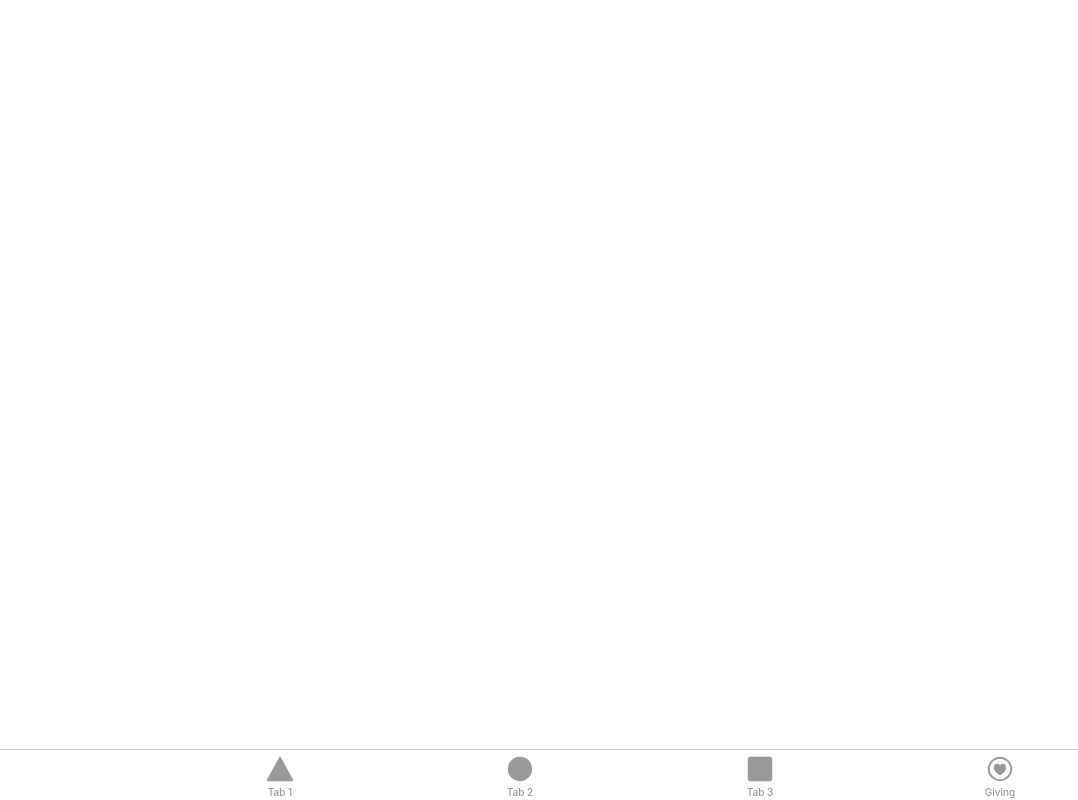
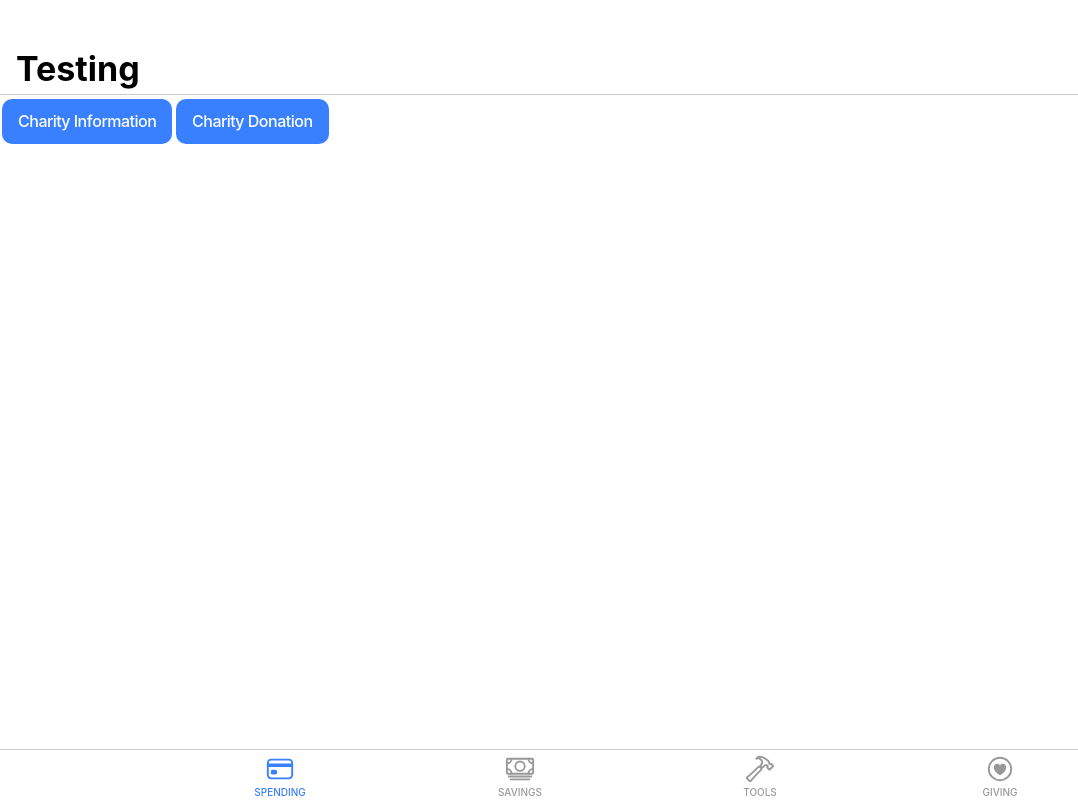
Before and after one commit to kohofinancial/decode-2021-fe, a React (Create React App) app in the folder frontend/: page /tabs/spending in a window 1280 px wide. Shown: the whole page, without its empty margins (0-1078 px from the left). Built offline with nearby package versions, Linux system fonts and the light colour scheme.

Commit message:
Look a like KOHO tabs

```diff
--- a/frontend/src/App.tsx
+++ b/frontend/src/App.tsx
@@ -10,7 +10,12 @@ import {
   setupConfig,
 } from '@ionic/react';
 import { IonReactRouter } from '@ionic/react-router';
-import { ellipse, square, triangle, heartCircleOutline } from 'ionicons/icons';
+import {
+  heartCircleOutline,
+  cardOutline,
+  cashOutline,
+  hammerOutline,
+} from 'ionicons/icons';
 import Tab1 from './pages/Tab1';
 import Tab2 from './pages/Tab2';
 import Tab3 from './pages/Tab3';
@@ -40,8 +45,8 @@ import CharityInformation from './pages/CharityInformation';
 import CharityDonation from './pages/CharityDonation';
 
 setupConfig({
-  mode: 'ios'
-})
+  mode: 'ios',
+});
 
 const App: React.FC = () => (
   <IonApp>
@@ -57,38 +62,38 @@ const App: React.FC = () => (
         <Route path="/tabs">
           <IonTabs>
             <IonRouterOutlet>
-              <Route exact path="/tabs/tab1">
+              <Route exact path="/tabs/spending">
                 <Tab1 />
               </Route>
-              <Route exact path="/tabs/tab2">
+              <Route exact path="/tabs/savings">
                 <Tab2 />
               </Route>
-              <Route path="/tabs/tab3">
+              <Route path="/tabs/tools">
                 <Tab3 />
               </Route>
               <Route path="/tabs/giving/landing">
                 <GivingLanding />
               </Route>
               <Route exact path="/tabs/">
-                <Redirect to="/tabs/tab1" />
+                <Redirect to="/tabs/spending" />
               </Route>
             </IonRouterOutlet>
             <IonTabBar slot="bottom">
-              <IonTabButton tab="tab1" href="/tabs/tab1">
-                <IonIcon icon={triangle} />
-                <IonLabel>Tab 1</IonLabel>
+              <IonTabButton tab="spending" href="/tabs/spending">
+                <IonIcon icon={cardOutline} />
+                <IonLabel>SPENDING</IonLabel>
               </IonTabButton>
-              <IonTabButton tab="tab2" href="/tabs/tab2">
-                <IonIcon icon={ellipse} />
-                <IonLabel>Tab 2</IonLabel>
+              <IonTabButton tab="savings" href="/tabs/savings">
+                <IonIcon icon={cashOutline} />
+                <IonLabel>SAVINGS</IonLabel>
               </IonTabButton>
-              <IonTabButton tab="tab3" href="/tabs/tab3">
-                <IonIcon icon={square} />
-                <IonLabel>Tab 3</IonLabel>
+              <IonTabButton tab="tools" href="/tabs/tools">
+                <IonIcon icon={hammerOutline} />
+                <IonLabel>TOOLS</IonLabel>
               </IonTabButton>
               <IonTabButton tab="giving" href="/tabs/giving/landing">
                 <IonIcon icon={heartCircleOutline} />
-                <IonLabel>Giving</IonLabel>
+                <IonLabel>GIVING</IonLabel>
               </IonTabButton>
             </IonTabBar>
           </IonTabs>
```
Lines whose indentation alone changed are shown as unchanged.
